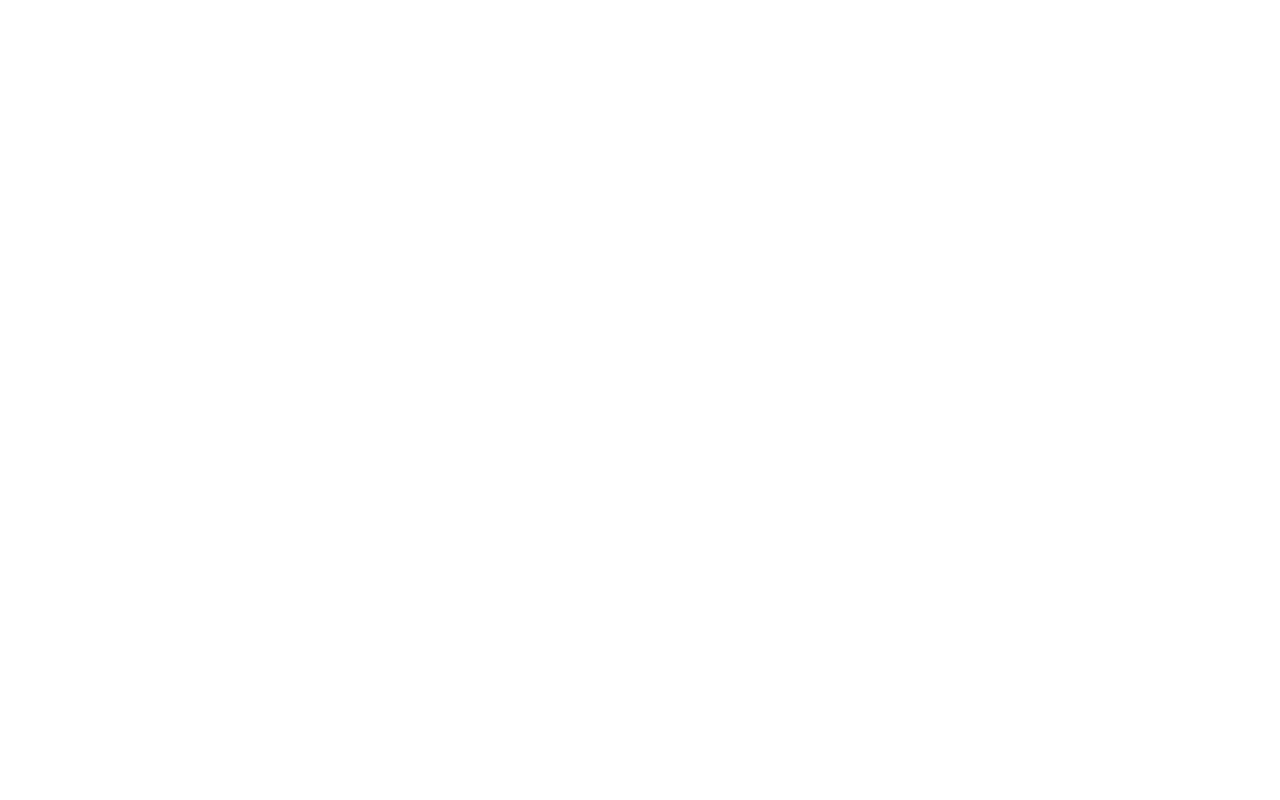
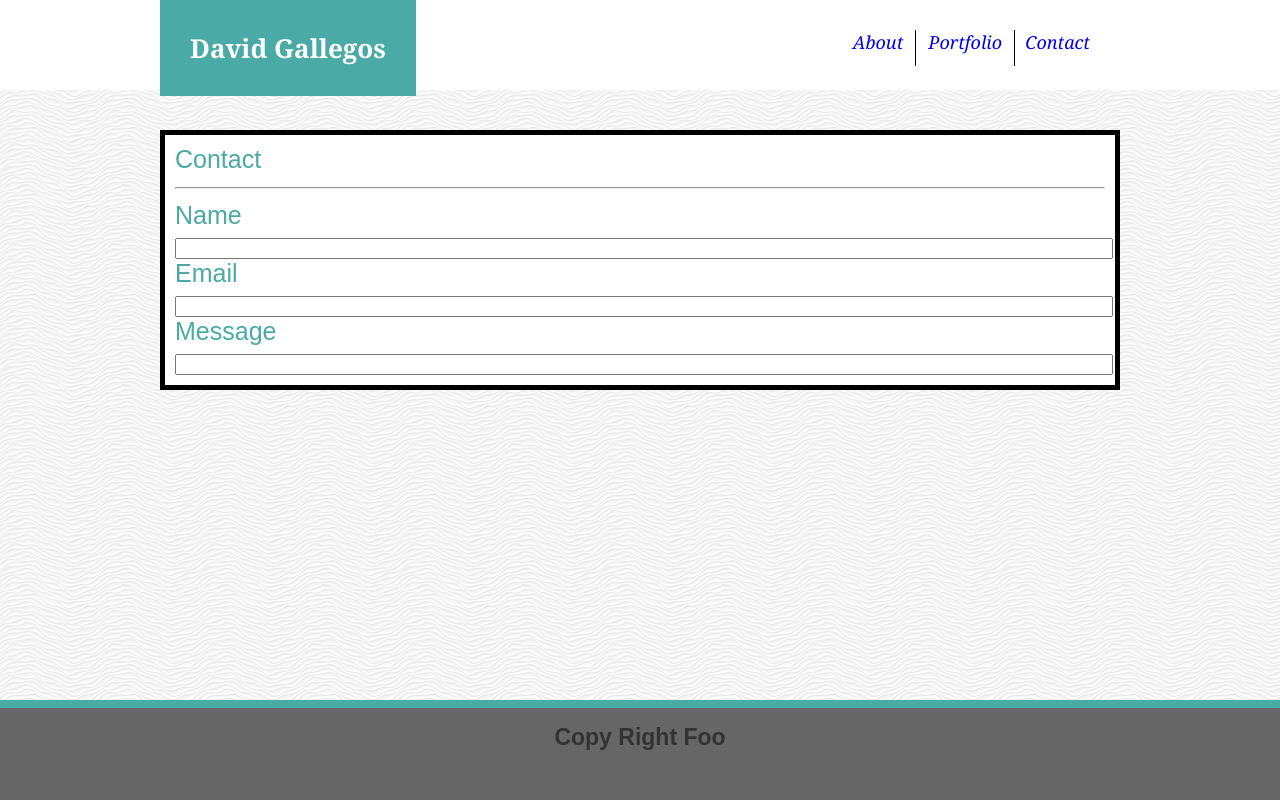
Before and after one commit to davygallegos/Basic-Portfolio, a plain HTML site: page contact.html in a window 1280 px wide. Drawn offline with Linux system fonts and the light colour scheme.

Commit message:
Basic-Portfolio

```diff
--- a/assets/css/styles.css
+++ b/assets/css/styles.css
@@ -1,17 +1,14 @@
 /* styles.css*/
-html /*{   height: 100%;
-    width: 100%;
-    background-repeat: no-repeat;
-    background-size: cover;
-}*/
+html {
+    font-family: Arial, Helvetica, sans-serif
+}
 
 header {
     font-family: Georgia, 'Times New Roman', Times, serif;
     width: 100%;
     height: 90px;
     background-color:#ffffff;
-
-}
+    }
 .topmenu {
     display: flex;
     justify-content: space-between;
@@ -24,6 +21,10 @@ header {
     padding: 30px;
     font-size: 26px;
     font-weight: bold;
+
+}
+.full-width {
+    width: 100%;
 }
 .containermenu{
     display: flex;
@@ -37,12 +38,13 @@ padding: 0 12px 0 12px;
 border-right: 1px solid black;
 }
 .page_me {
-display: flex;
-justify-content: space-evenly;
-font-style: italic;
-padding: 0 0 0 10px;
+    display: flex;
+    justify-content: space-evenly;
+    font-style: italic;
+    padding: 0 0 0 10px;
 
 }
+/*Containers on header end */
 
     body {
         background-image: url(../images/white-waves.png);
@@ -59,6 +61,9 @@ padding: 0 0 0 10px;
     margin-bottom: 15px;
     border: 3px black;
 }
+.me {
+    color: #4aaaa5
+}
 div.img{
     float: left;
     border: 3px black;
@@ -72,6 +77,7 @@ div.img{
     border:5px solid black;
 }
 
+/*footer settings, don't touch future Dave*/
 footer {
     position: absolute;
     right: 0;
@@ -83,7 +89,7 @@ footer {
     height: 60px;
     font-size: 23px;
     font-weight: bold;
-  }
-#footer_id {
-    margin: 45px
+    border-top: 8px solid #4aaaa5;
+
+
 }
--- a/contact.html
+++ b/contact.html
@@ -0,0 +1,52 @@
+<!DOCTYPE html>
+<html lang="en-us">
+
+<head>
+  <title>Basic Portfolio</title>
+  <link rel="stylesheet" href="assets/css/styles.css">
+</head>
+
+<body>
+  <header>
+    <!--first container-->
+    <div class="topmenu">
+      <div class="name_of_guy">David Gallegos</div>
+      <!--second container here-->
+      <div class="containermenu">
+        <div class="about_guy">
+          <a href="index.html" style="text-decoration:none">About
+          </a>
+        </div>
+        <div class="portfolio_page">
+          <a href="portfolio.html" style="text-decoration:none">Portfolio
+          </a>
+        </div>
+        <div class="page_me">
+          <a href="contact.html" style="text-decoration:none">Contact
+          </a>
+        </div>
+      </div>
+    </div>
+  </header>
+  <div class="container960">
+    <div class="me">Contact
+      <hr>
+      <div>
+      <label class="full-width" for="name">Name</label>
+      <input class="full-width" type="text" id="name">
+    </div>
+    <div>
+      <label class="full-width" for="email">Email</label>
+      <input class="full-width" type="text" id="email">
+    </div>
+    <div>
+      <label class="full-width" for="message">Message</label>
+      <input class="full-width" type="text" id="message">
+    </div>
+    </div>
+    <footer>
+    Copy Right Foo
+  </footer>
+</body>
+
+</html>
```
Also changed, not shown: index.html (+54 -0 lines), portfolio.html (+25 -19 lines).
